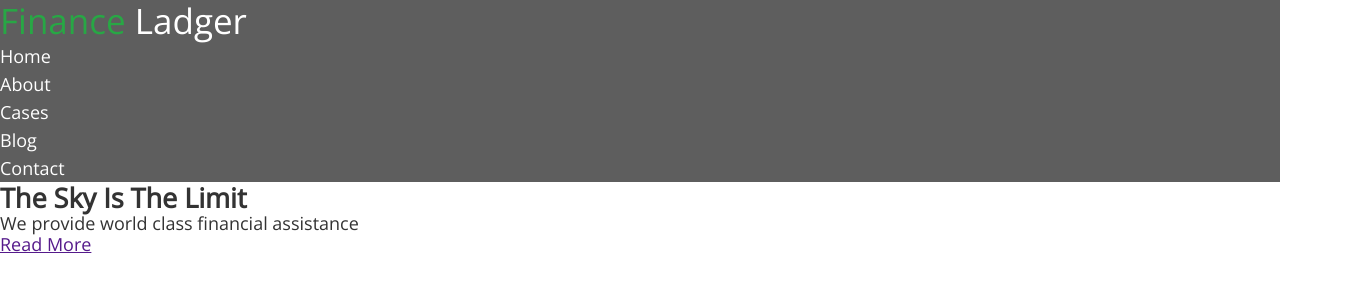
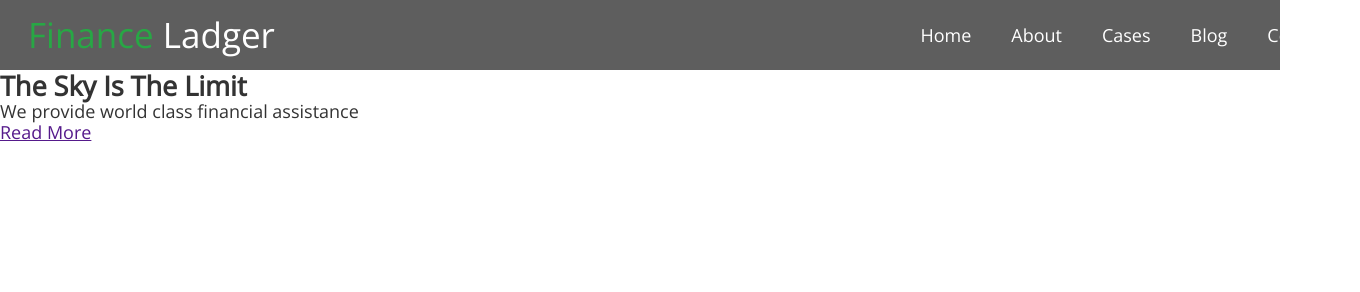
Before and after one commit to BeibaRoman/fson-67-leger, a plain HTML site: page index.html in a window 1280 px wide. Shown: the whole page, 1360 px wide, since content can reach past the window. Drawn offline with nearby package versions, Linux system fonts and the light colour scheme.

Commit message:
add-header

```diff
--- a/css/style.css
+++ b/css/style.css
@@ -5,7 +5,7 @@
 }
 
 body {
-  font-family: 'Open Sans', sans-serif;
+  font-family: "Open Sans", sans-serif;
   background-color: var(--secondary-text-color);
   font-size: 18px;
   color: var(--primary-text-color);
@@ -53,14 +53,33 @@ address {
   font-style: normal;
 }
 
+.container {
+  width: 1360px;
+  margin: 0 auto;
+  padding: 0 28px;
+}
+
 /* header */
 .header {
   background-color: #5e5e5e;
 }
+
+.header-nav,
+.header-nav-list {
+  display: flex;
+  align-items: center;
+}
+
+.header-nav-list {
+  gap: 40px;
+}
+
 .logo {
   font-size: 35px;
   line-height: calc(42 / 35);
   color: var(--secondary-text-color);
+  display: block;
+  margin-right: auto;
 }
 
 .accent {
@@ -70,4 +89,7 @@ address {
 .header-nav-link {
   line-height: calc(28 / 18);
   color: var(--secondary-text-color);
+  display: block;
+  padding-top: 21px;
+  padding-bottom: 21px;
 }
--- a/index.html
+++ b/index.html
@@ -56,6 +56,7 @@
   <body>
     <!--header-->
     <header class="header">
+      <div class="container">
         <nav class="header-nav">
           <a class="logo link" href="./index.html">
             <span class="accent">Finance</span> Ladger
@@ -78,6 +79,7 @@
             </li>
           </ul>
         </nav>
+      </div>
     </header>
 
     <!-- main -->
```
Lines whose indentation alone changed are shown as unchanged.
